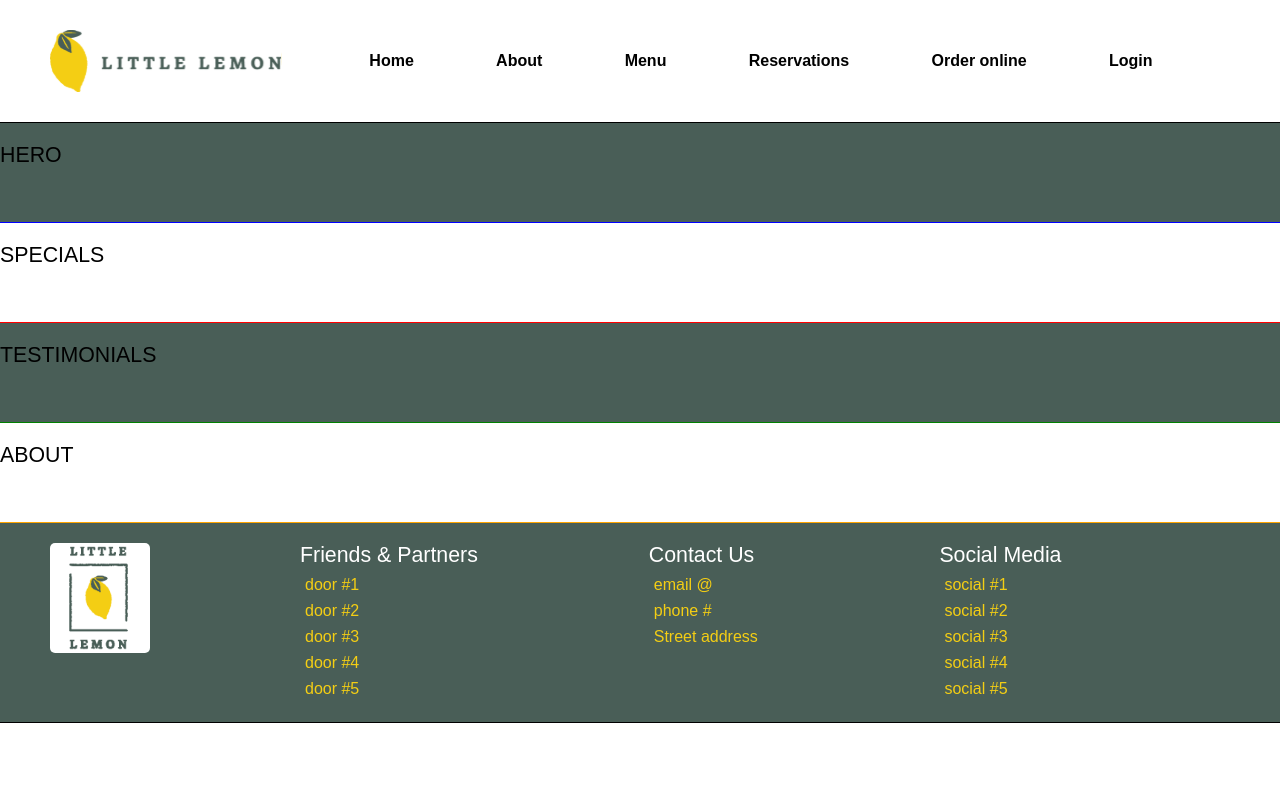
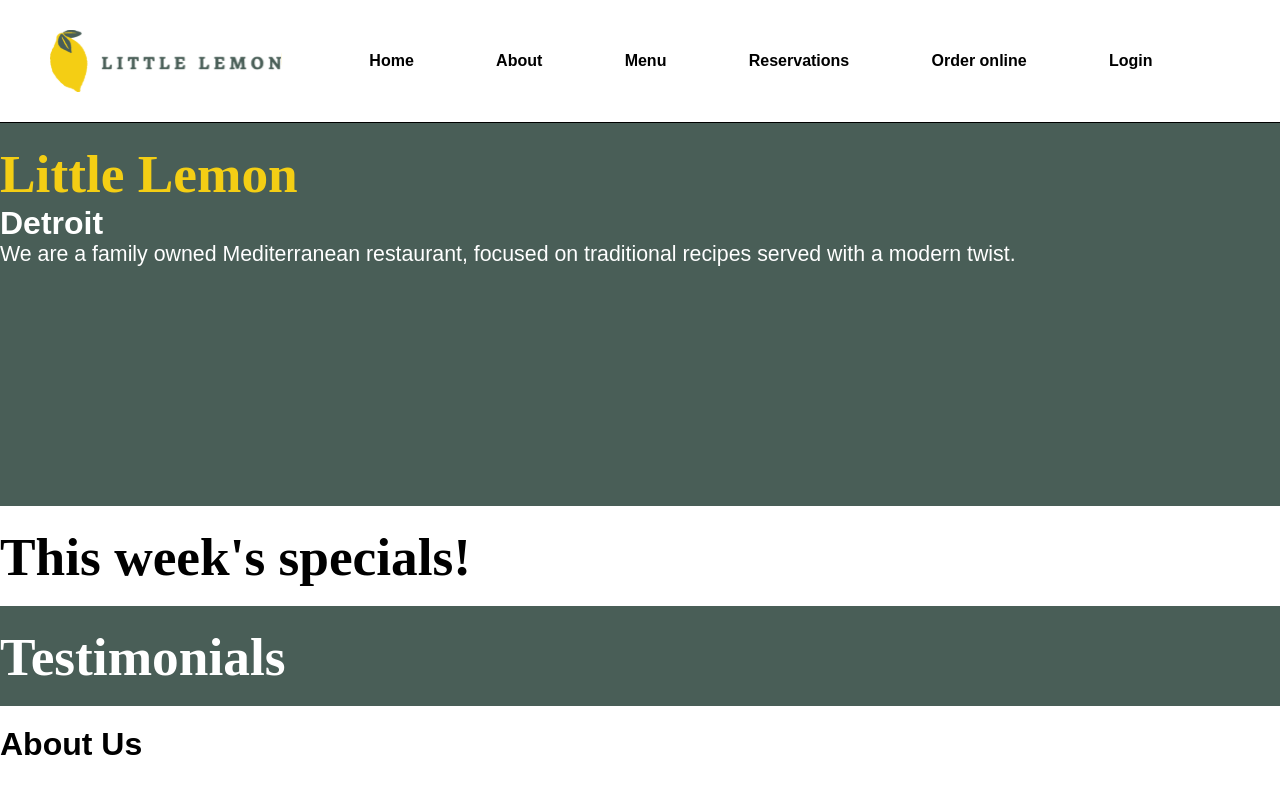
Before and after one commit to bryanj1234/meta-frontend-capstone, a React (Create React App) app: page / in a window 1280 px wide. Shown: the top 800 px of the page. Built offline with nearby package versions, Linux system fonts and the light colour scheme.

Commit message:
asdasdsadsa

```diff
--- a/src/App.css
+++ b/src/App.css
@@ -14,6 +14,7 @@ font-family: 'Markazi Text', serif; */
 
   font-family: 'Karla', sans-serif;
   font-size: 16pt;
+  color:#000000;
 
   max-width: 1489px;
 
@@ -103,7 +104,7 @@ main {
   display: grid;
 
   /* grid-template-rows: 383px 869px 590px 515px; */
-  grid-template-rows: 100px 100px 100px 100px;
+  grid-template-rows: 383px 100px 100px 100px;
   grid-template-columns: 1fr;
   grid-template-areas:
       "hero"
@@ -114,39 +115,61 @@ main {
 
 #hero {
   grid-area: hero;
-  border-bottom: 1px solid blue;
   padding-top: 20px;
   padding-bottom: 20px;
 
   background-color: #495e57;
 }
 
+#hero h1 {
+  font-family: 'Markazi Text', serif;
+  font-size: 40pt;
+  color:#f4ce14;
+}
+
+#hero h2 {
+  font-size: 24pt;
+  color:#ffffff;
+}
+
+#hero p {
+  font-size: 16pt;
+  color:#ffffff;
+}
+
 #specials {
   grid-area: specials;
-  border-bottom: 1px solid red;
   padding-top: 20px;
   padding-bottom: 20px;
 }
 
+#specials h1 {
+  font-family: 'Markazi Text', serif;
+  font-size: 40pt;
+}
+
 #testimonials {
   grid-area: testimonials;
-  border-bottom: 1px solid green;
   padding-top: 20px;
   padding-bottom: 20px;
 
   background-color: #495e57;
 }
 
+#testimonials h1 {
+  font-family: 'Markazi Text', serif;
+  font-size: 40pt;
+  color:#ffffff;
+}
+
 #about {
   grid-area: about;
-  border-bottom: 1px solid orange;
   padding-top: 20px;
   padding-bottom: 20px;
 }
 
 footer {
   grid-area: footer;
-  border-bottom: 1px solid black;
   padding-top: 20px;
   padding-bottom: 20px;
 
--- a/src/App.js
+++ b/src/App.js
@@ -9,10 +9,23 @@ function App() {
       <Header></Header>
 
       <Main>
-        <Section id="hero">HERO</Section>
-        <Section id="specials">SPECIALS</Section>
-        <Section id="testimonials">TESTIMONIALS</Section>
-        <Section id="about">ABOUT</Section>
+        <Section id="hero">
+          <h1>Little Lemon</h1>
+          <h2>Detroit</h2>
+          <p>We are a family owned Mediterranean restaurant, focused on traditional recipes served with a modern twist.</p>
+        </Section>
+
+        <Section id="specials">
+          <h1>This week's specials!</h1>
+        </Section>
+
+        <Section id="testimonials">
+          <h1>Testimonials</h1>
+        </Section>
+
+        <Section id="about">
+          <h1>About Us</h1>
+        </Section>
       </Main>
 
       <Footer></Footer>
```
